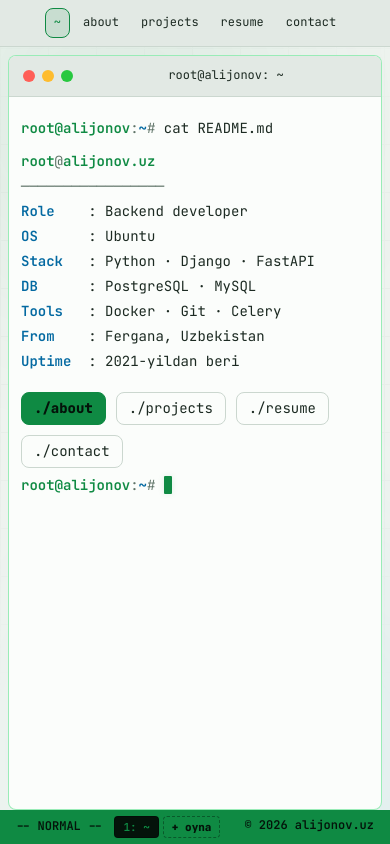
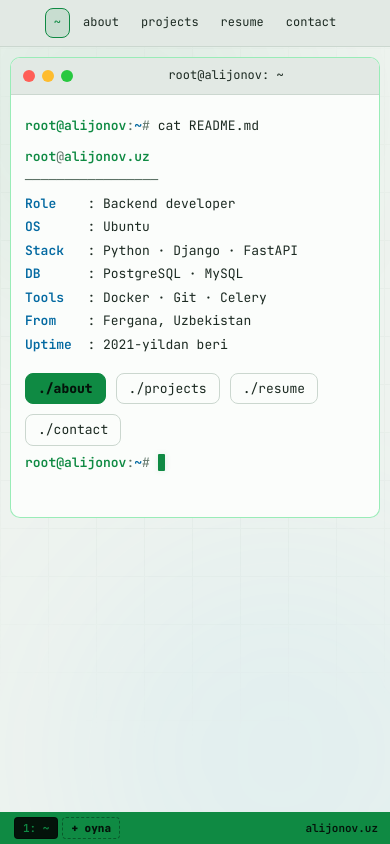
Before and after one commit to AlijonovUz/portfolio, a React (Vite) app: page / in a window 390 px wide. Built offline with nearby package versions, Linux system fonts and the light colour scheme.

Commit message:
fix(mobile): improve mobile responsiveness, window proportions, and compact status bar

```diff
--- a/src/App.jsx
+++ b/src/App.jsx
@@ -2151,8 +2151,8 @@ export default function App() {
       </main>
 
       <div className="st">
-        <div style={{ display: 'flex', alignItems: 'center', gap: 6, flexWrap: 'wrap' }}>
-          <span>-- NORMAL --</span>
+        <div className="st-left">
+          <span className="st-mode">-- NORMAL --</span>
           <div className="win-tabs">
             {windows.map((w, idx) => (
               <button
@@ -2172,7 +2172,10 @@ export default function App() {
             )}
           </div>
         </div>
-        <span>© {new Date().getFullYear()} alijonov.uz</span>
+        <span className="st-right">
+          <span className="st-yr">© {new Date().getFullYear()} </span>
+          alijonov.uz
+        </span>
       </div>
     </>
   )
--- a/src/style.css
+++ b/src/style.css
@@ -102,21 +102,28 @@ a{color:var(--acc2);text-decoration:none;border-bottom:1px dashed var(--acc2)}a:
 .term-real-input{position:absolute;inset:0;width:100%;height:100%;opacity:0;background:transparent;border:none;outline:none;color:transparent;caret-color:transparent;font:inherit;cursor:text;padding:0;margin:0}
 .term-msg{margin:4px 0;line-height:1.65}
 
-.st{position:fixed;left:0;right:0;bottom:0;z-index:100;display:flex;justify-content:space-between;padding:6px 16px calc(6px + env(safe-area-inset-bottom,0px));background:var(--acc);color:#04130a;font-size:12px;font-weight:600;user-select:none}
+.st{position:fixed;left:0;right:0;bottom:0;z-index:100;display:flex;justify-content:space-between;align-items:center;padding:6px 16px calc(6px + env(safe-area-inset-bottom,0px));background:var(--acc);color:#04130a;font-size:12px;font-weight:600;user-select:none}
+.st-left{display:flex;align-items:center;gap:6px;min-width:0;overflow:hidden}
+.st-right{white-space:nowrap;flex-shrink:0;margin-left:8px}
 
 @media(max-width:640px){
-  main{padding:8px 8px calc(34px + env(safe-area-inset-bottom,0px));position:relative;display:block}
-  .win{position:static!important;width:100%!important;height:100%!important;left:auto!important;top:auto!important;border-radius:8px}
-  .bar{cursor:default}
+  main{padding:10px 10px calc(38px + env(safe-area-inset-bottom,0px));position:relative;display:flex;flex-direction:column;align-items:center;justify-content:flex-start}
+  .win{position:relative!important;width:100%!important;max-width:440px;height:auto!important;max-height:calc(100dvh - 120px)!important;min-height:260px;left:auto!important;top:auto!important;border-radius:10px;margin:0 auto}
+  .win.is-maximized{height:calc(100% - 4px)!important;max-height:none!important;border-radius:6px}
+  .bar{cursor:default;padding:8px 12px}
   .resize-handle{display:none!important}
-  body{font-size:14px}
-  .panel{padding:8px 10px;font-size:12px}
+  body{font-size:13px}
+  .panel{padding:8px 10px;font-size:12px;justify-content:center}
+  nav{gap:4px;overflow-x:auto;scrollbar-width:none}
   nav button{padding:4px 8px}
   #clk{display:none}
   .nf pre{display:none}
   .grp{grid-template-columns:1fr;gap:2px}
-  .term{padding:14px 12px 24px}
-  .win-tabs{margin-left:6px;gap:4px}
+  .term{padding:14px 14px 20px}
+  .win-tabs{margin-left:2px;gap:4px;overflow-x:auto;scrollbar-width:none;flex-wrap:nowrap}
+  .st{padding:5px 12px calc(5px + env(safe-area-inset-bottom,0px));font-size:11px}
+  .st-mode{display:none}
+  .st-yr{display:none}
 }
 @media(prefers-reduced-motion:reduce){*{animation-duration:.01s!important;animation-delay:0s!important}}
 @media(max-width:480px){.panel{justify-content:center}.panel .l{display:none}.nf{gap:14px}.job{padding-left:10px}}
```
